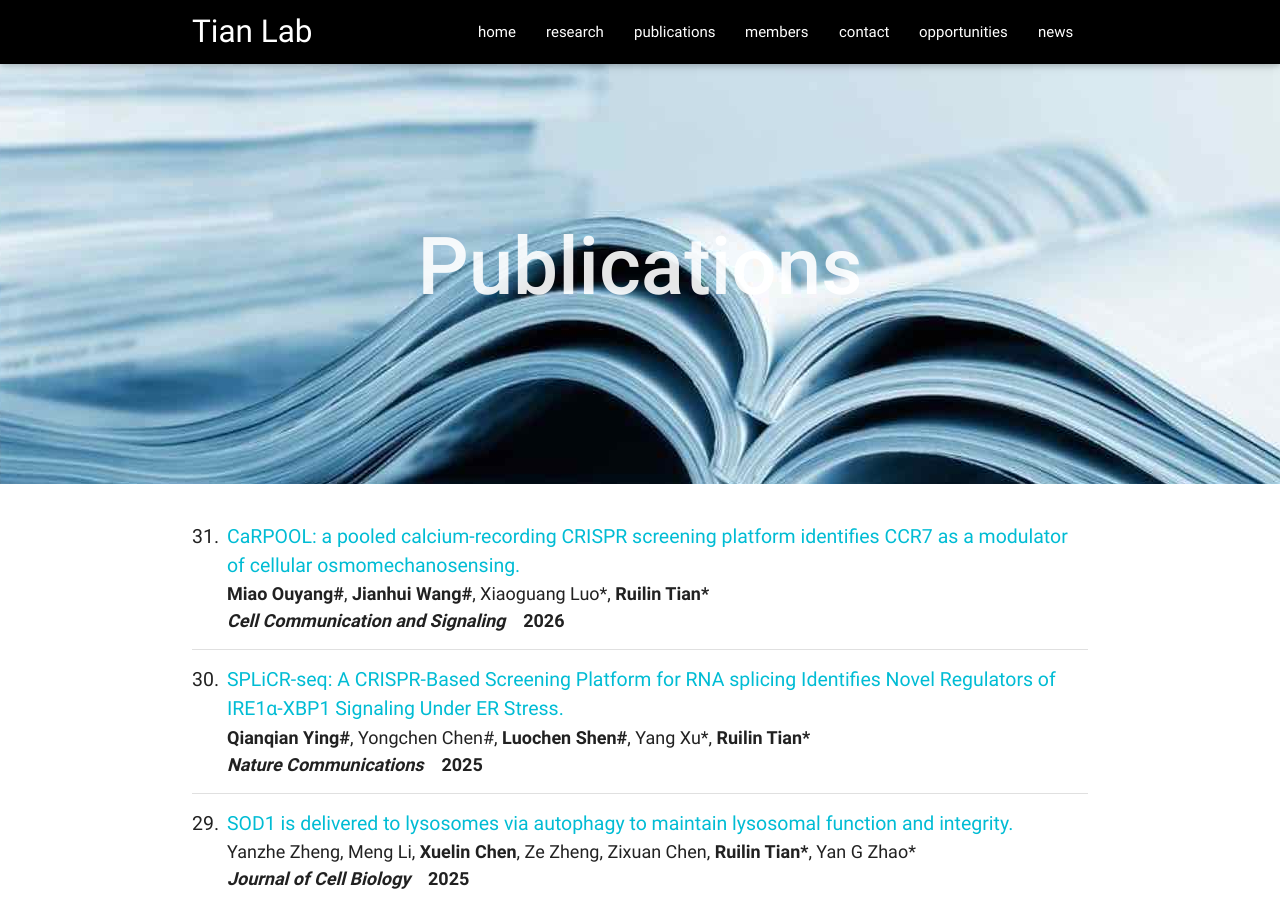
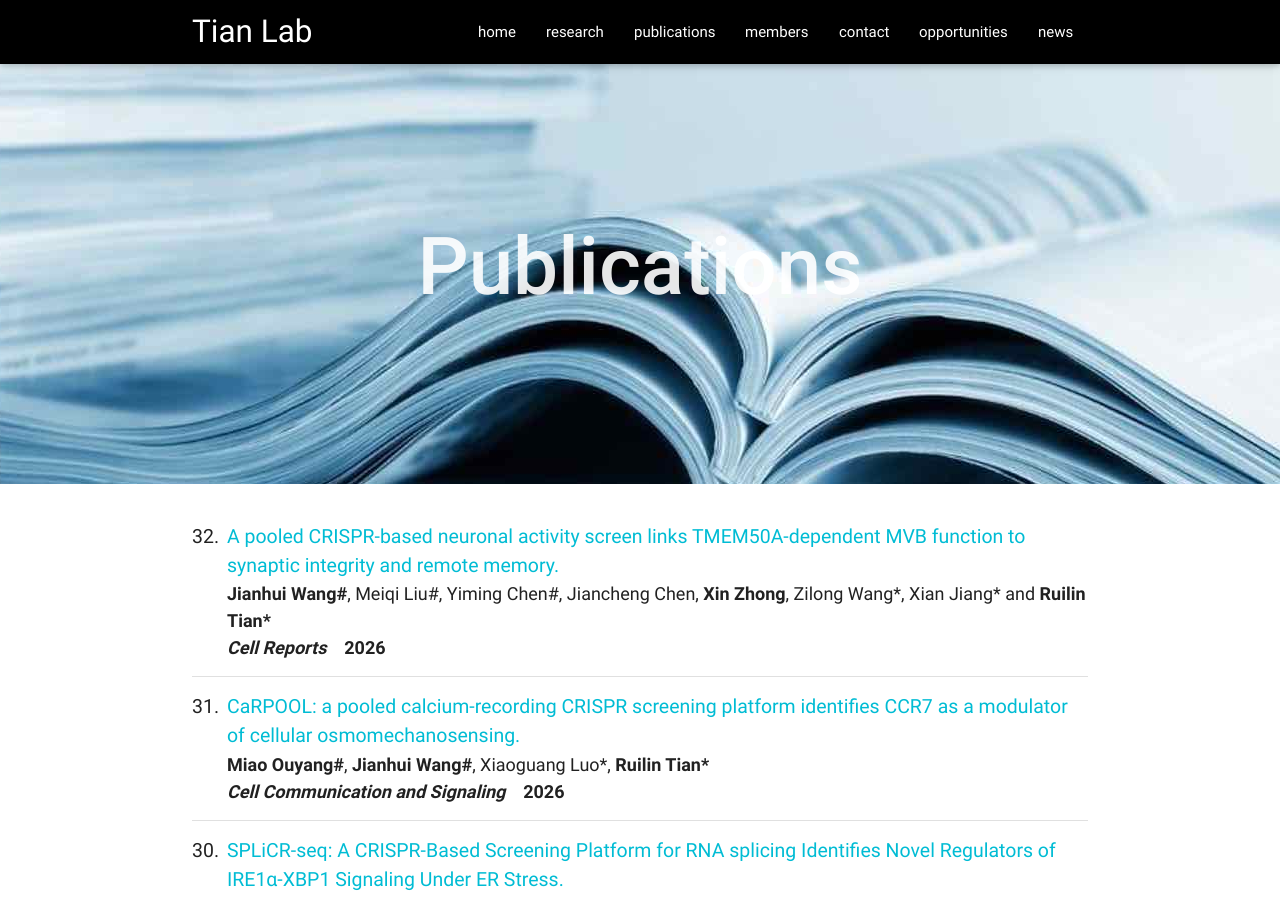
Before and after one commit to rltianlab/rltianlab.github.io, a Jekyll site: the page built from publications/index.html, in a window 1280 px wide and 900 px high. Built offline with Jekyll 4.4.1, drawn with Linux system fonts in a browser that asks for light colours.

Commit message:
Update publications.yml

```diff
--- a/_data/publications.yml
+++ b/_data/publications.yml
@@ -1,3 +1,10 @@
+- title: "A pooled CRISPR-based neuronal activity screen links TMEM50A-dependent MVB function to synaptic integrity and remote memory"
+  authors: <b>Jianhui Wang#</b>, Meiqi Liu#, Yiming Chen#, Jiancheng Chen, <b>Xin Zhong</b>, Zilong Wang*, Xian Jiang* and <b>Ruilin Tian*</b>
+  journal: Cell Reports
+  year: 2026
+  doi: 10.1016/j.celrep.2026.117756
+  num: 32
+
 - title: "CaRPOOL: a pooled calcium‐recording CRISPR screening platform identifies CCR7 as a modulator of cellular osmomechanosensing"
   authors: <b>Miao Ouyang#</b>, <b>Jianhui Wang#</b>, Xiaoguang Luo*, <b>Ruilin Tian*</b>
   journal: Cell Communication and Signaling
```
